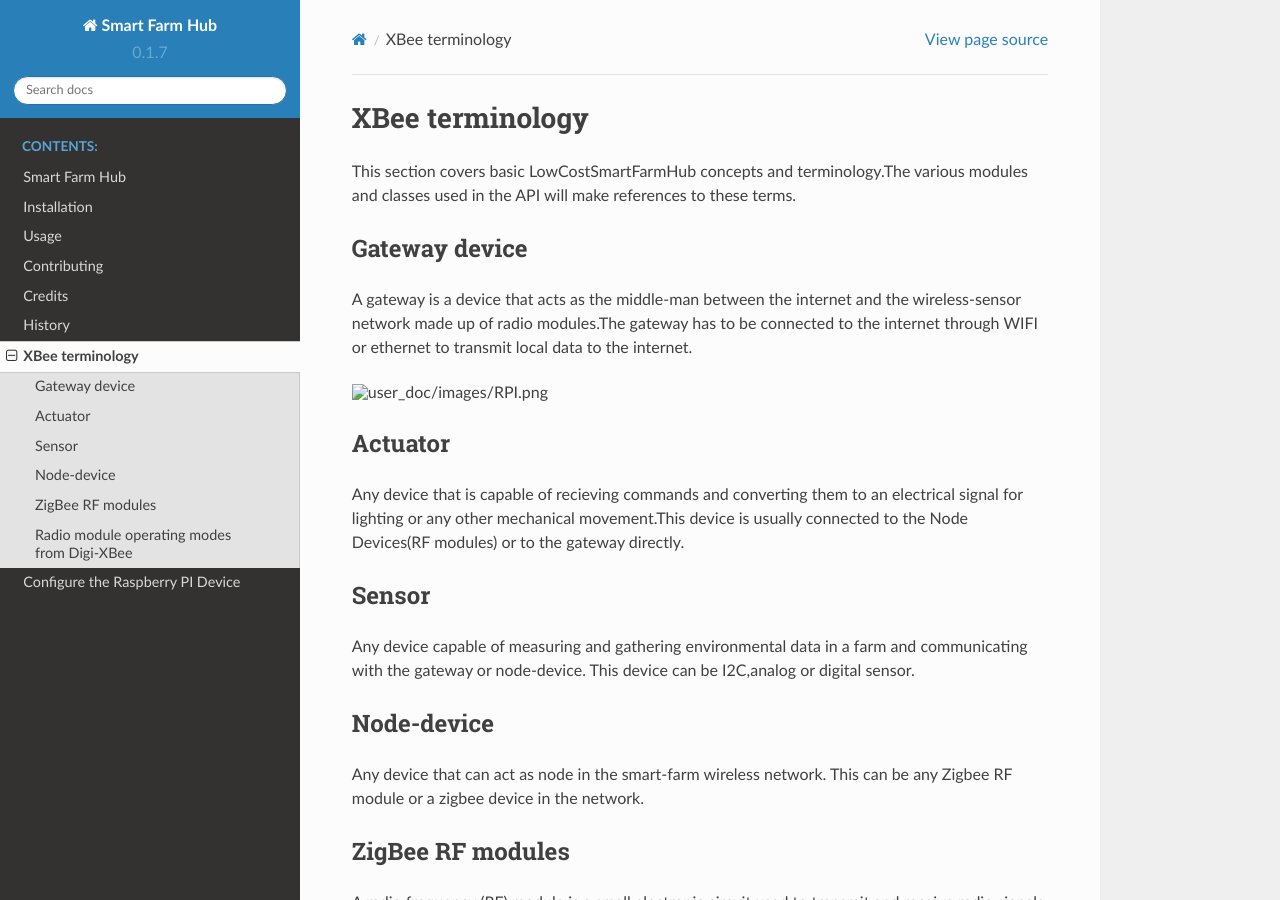
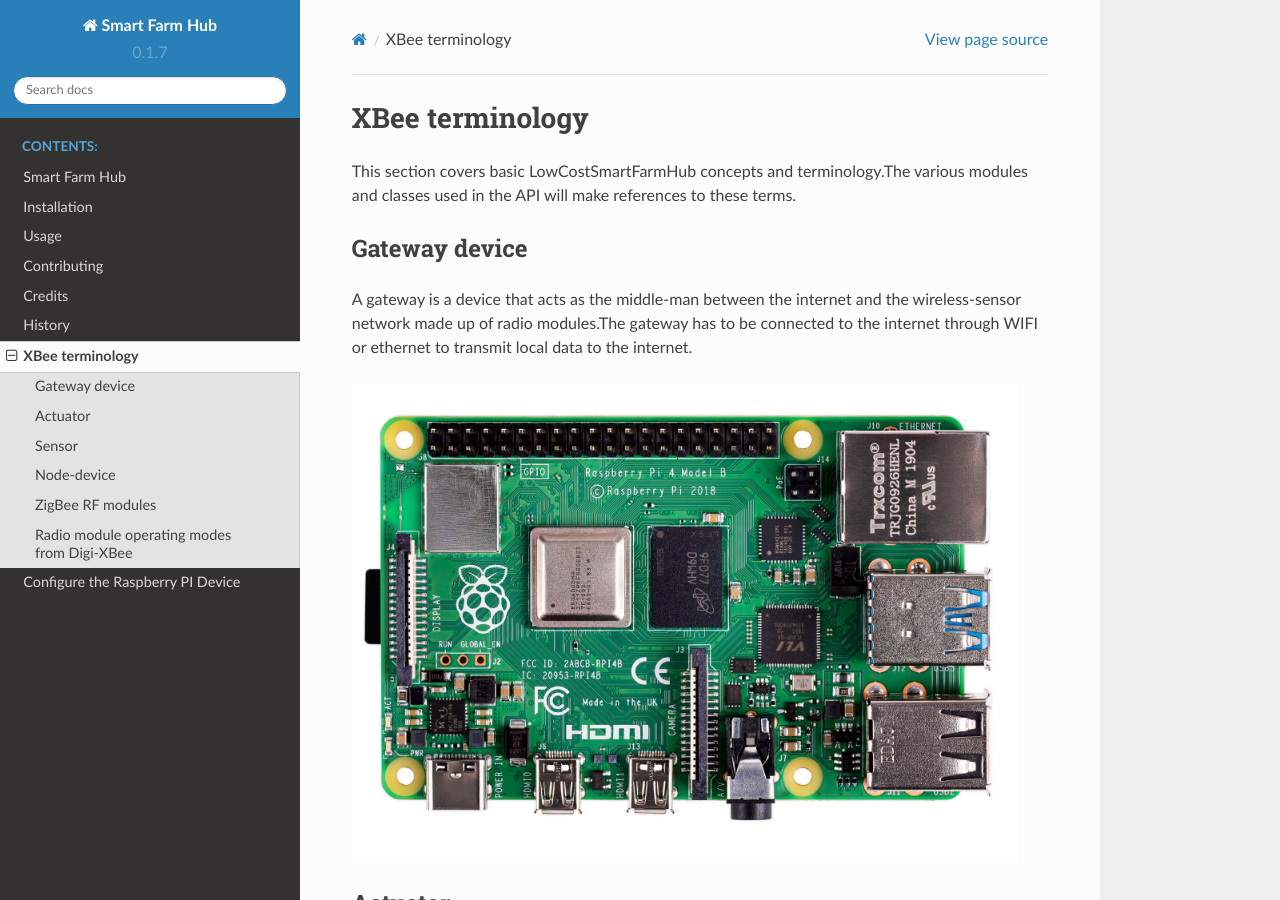
Before and after one commit to itumeleng96/LowCostSmartFarmHub, a Sphinx documentation site: the page built from docs/user_doc/LowCostSmartFarmHub_terminology.rst, in a window 1280 px wide and 900 px high. Built offline with Sphinx 7.4.7 and the Read the Docs theme 2.0.0, drawn with Linux system fonts in a browser that asks for light colours; pages that are not in the unit, such as notebooks, are missing from menus.

Commit message:
Update LowCostSmartFarmHub_terminology.rst

```diff
--- a/docs/user_doc/LowCostSmartFarmHub_terminology.rst
+++ b/docs/user_doc/LowCostSmartFarmHub_terminology.rst
@@ -11,7 +11,7 @@
 made up of radio modules.The gateway has to be connected to the internet through WIFI or ethernet to transmit
 local data to the internet.
 
-.. image:: images/RPI.png
+.. image:: ../images/RPI.png
 
 Actuator
 --------
@@ -35,7 +35,7 @@
 and receive radio signals on different frequencies.The RF modules used in this API are
 from Digi-XBee and they are the XBee3 Through Hole RF Modules.
 
-.. image:: images/RFModules.png
+.. image:: ../images/RFModules.png
 
 
 Radio module operating modes from Digi-XBee
```
